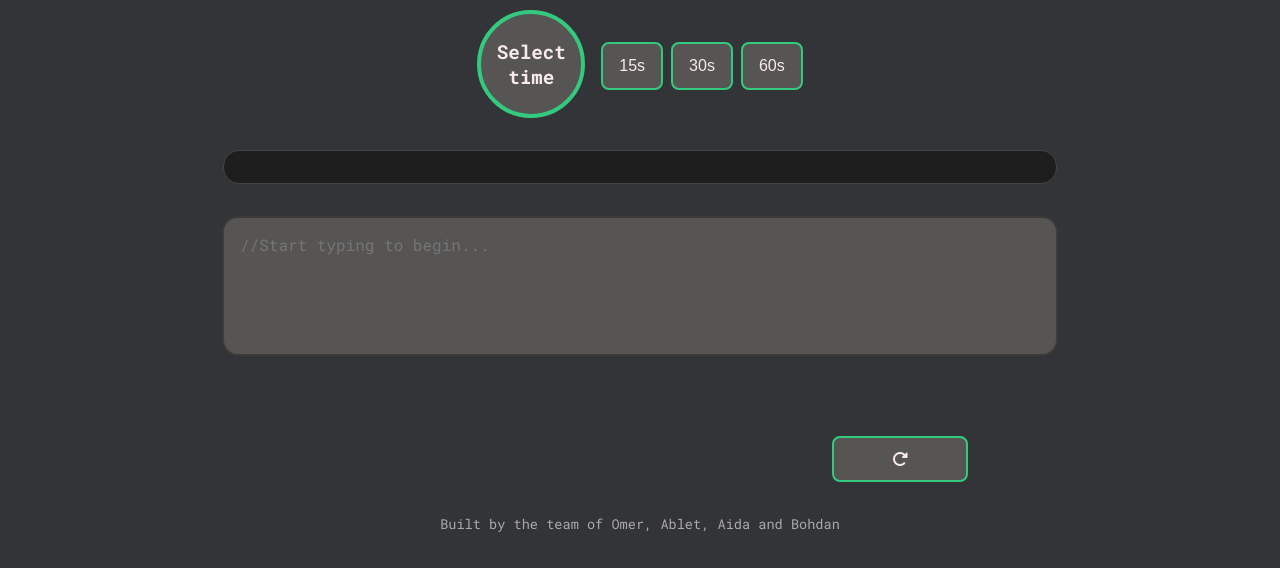
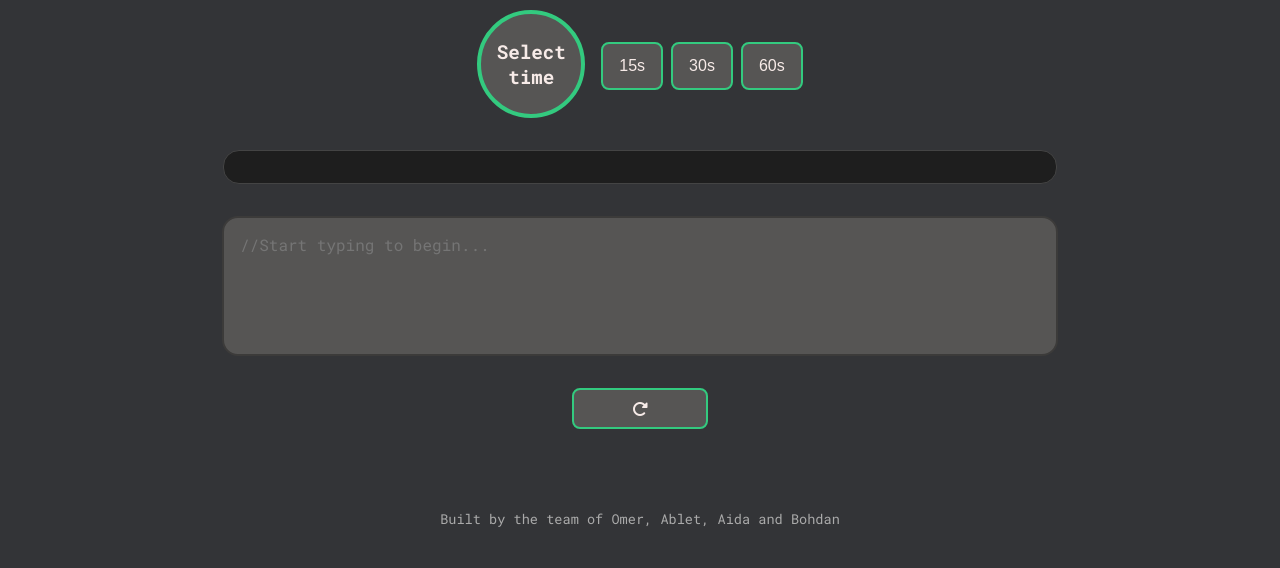
Before and after one commit to bogdanbt/turbo-turtle, a plain HTML site: page frontend/index.html in a window 1280 px wide. Shown: the part 216-784 px from the top of the page. Drawn offline with nearby package versions, Linux system fonts and the light colour scheme.

Commit message:
align reset btn

```diff
--- a/frontend/index.html
+++ b/frontend/index.html
@@ -102,10 +102,10 @@
       <div class="feedback-box"></div>
     </div>
 
+    <div class="restart-btn" id="restart">
+      <span><i class="fa-solid fa-rotate-right"></i></span>
+    </div>
     <footer class="footer-guides">
-      <div class="restart-btn" id="restart">
-        <span><i class="fa-solid fa-rotate-right"></i></span>
-      </div>
       <p class="team-credit">
         Built by the team of Omer, Ablet, Aida and Bohdan
       </p>
--- a/frontend/style.css
+++ b/frontend/style.css
@@ -151,7 +151,8 @@ nav {
   transition: all 0.2s ease;
   width: 100px;
   height: 50;
-  margin-left: 800px;
+  margin: auto;
+  text-align: center;
 }
 
 
```
